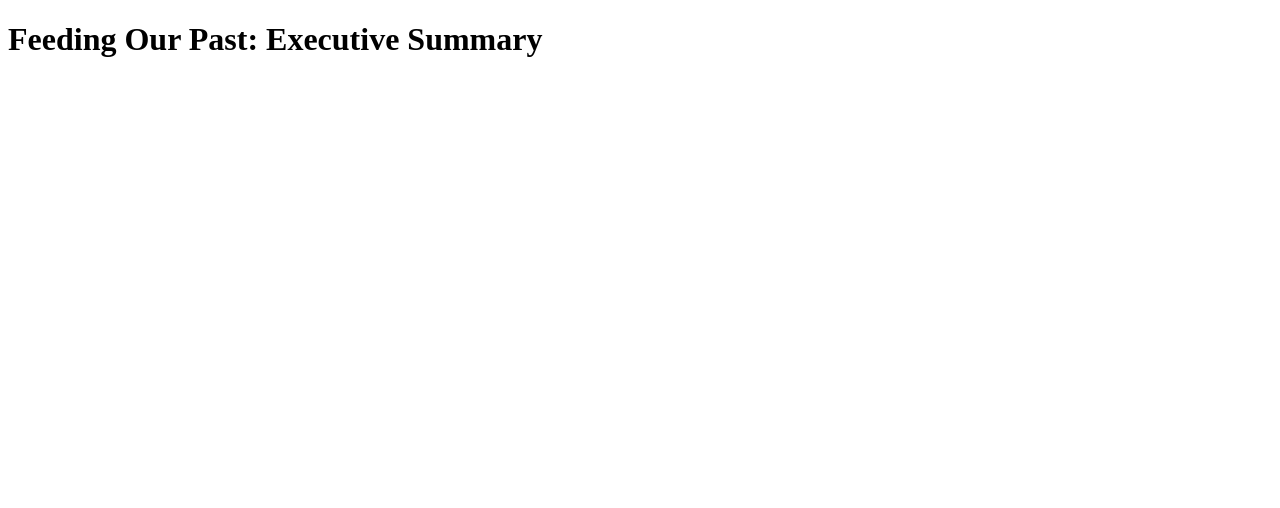
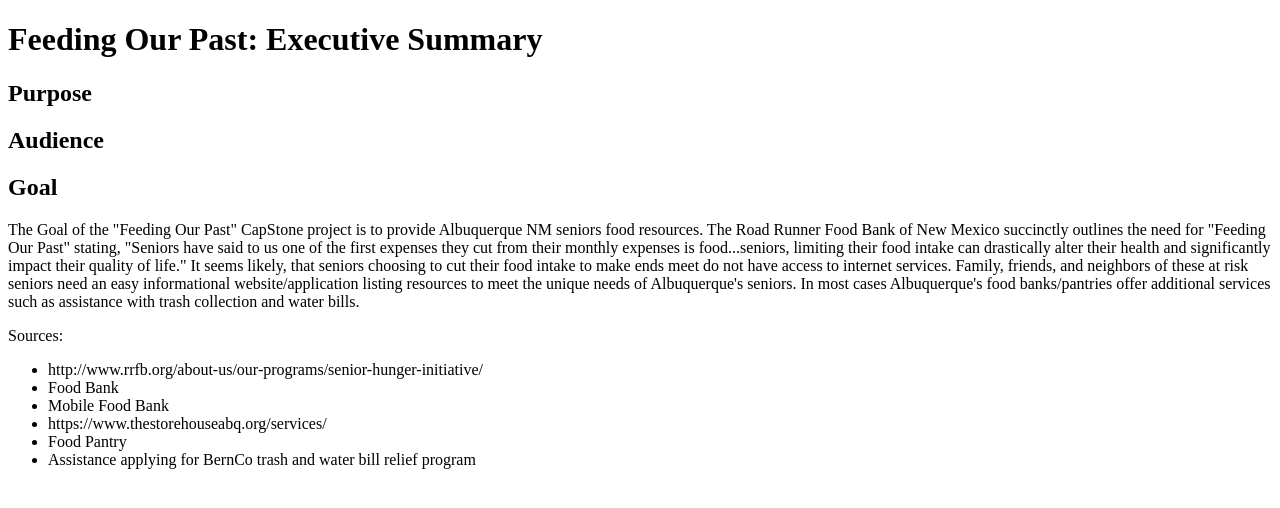
Before and after one commit to fullStackMartinez/feeding-our-past, a PHP site: page /epic/executive-summary.php in a window 1280 px wide. Shown: the top 508 px of the page. Run offline with PHP 8.4, Linux system fonts and the light colour scheme.

Commit message:
peter's goal content added

```diff
--- a/epic/executive-summary.php
+++ b/epic/executive-summary.php
@@ -6,7 +6,20 @@
 	</head>
 	<body>
 		<h1>Feeding Our Past: Executive Summary</h1>
+		<h2>Purpose</h2>
 
+		<h2>Audience</h2>
 
+		<h2>Goal</h2>
+		<p>The Goal of the "Feeding Our Past" CapStone project is to provide Albuquerque NM seniors food resources. The Road Runner Food Bank of New Mexico succinctly outlines the need for "Feeding Our Past" stating, "Seniors have said to us one of the first expenses they cut from their monthly expenses is food...seniors, limiting their food intake can drastically alter their health and significantly impact their quality of life." It seems likely, that seniors choosing to cut their food intake to make ends meet do not have access to internet services.  Family, friends, and neighbors of these at risk seniors need an easy informational website/application listing resources to meet the unique needs of Albuquerque's seniors. In most cases Albuquerque's food banks/pantries offer additional services such as assistance with trash collection and water bills.<p>
+		<p>Sources:</p>
+		<ul>
+			<li>http://www.rrfb.org/about-us/our-programs/senior-hunger-initiative/</li>
+			<li>Food Bank</li>
+			<li>Mobile Food Bank</li>
+			<li>https://www.thestorehouseabq.org/services/</li>
+			<li>Food Pantry</li>
+			<li>Assistance applying for BernCo trash and water bill relief program</li>
+		</ul>
 	</body>
 </html>
```
